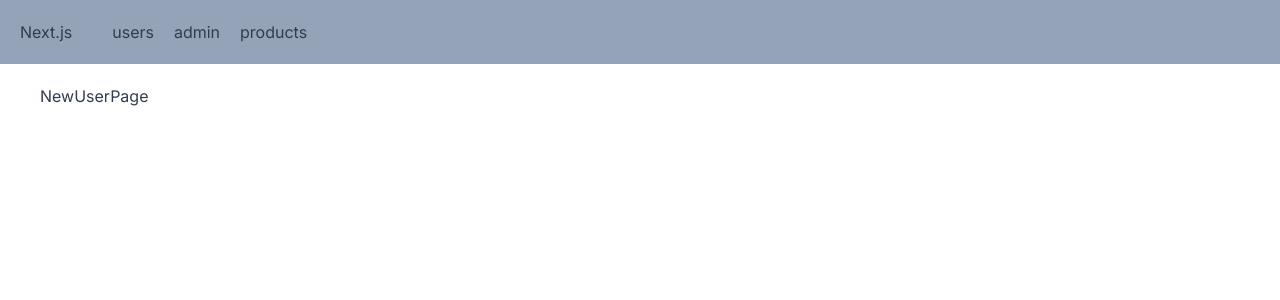
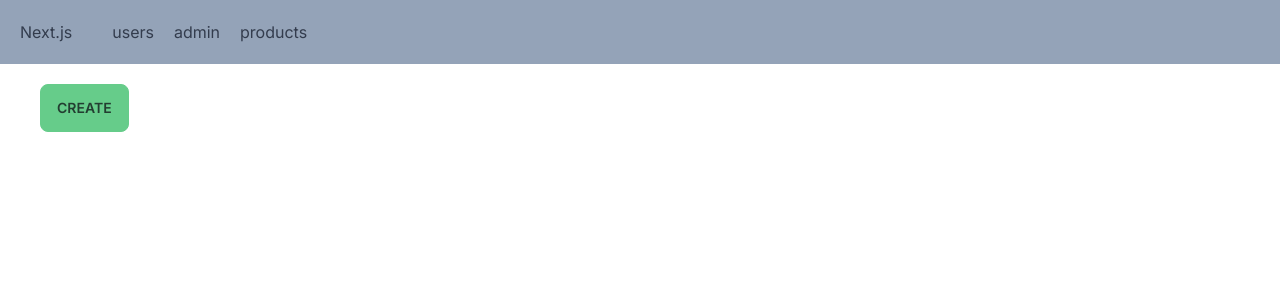
Before and after one commit to KeturahDev/next-app, a Next.js app: page /users/new in a window 1280 px wide. Shown: the top 300 px of the page. Built offline with nearby package versions, Linux system fonts and the light colour scheme.

Commit message:
add programatic navigation & global h1 style

```diff
--- a/app/globals.css
+++ b/app/globals.css
@@ -6,3 +6,9 @@
   /* padding: 1rem; */
   /* margin: 0 5rem; */
 }
+
+@layer base {
+  h1 {
+    @apply font-extrabold text-2xl mb-3;
+  }
+}
--- a/app/users/new/page.tsx
+++ b/app/users/new/page.tsx
@@ -1,10 +1,15 @@
-import React from 'react'
+"use client";
+import { useRouter } from "next/navigation";
+import React from "react";
 
 //static rendered server page by default
 const NewUserPage = () => {
+  const router = useRouter();
   return (
-    <div>NewUserPage</div>
-  )
-}
+    <button className="btn btn-primary" onClick={() => router.push("/users")}>
+      Create
+    </button>
+  );
+};
 
-export default NewUserPage
+export default NewUserPage;
--- a/app/users/page.tsx
+++ b/app/users/page.tsx
@@ -1,5 +1,6 @@
 import React from "react";
 import UserTable from "./UserTable";
+import Link from "next/link";
 
 interface Props {
   searchParams: { sortOrder: string };
@@ -9,6 +10,9 @@
   return (
     <div>
       <h1>Users</h1>
+      <Link className="btn" href="/users/new">
+        NEW USER
+      </Link>
       <UserTable sortOrder={sortOrder} />
     </div>
   );
```
